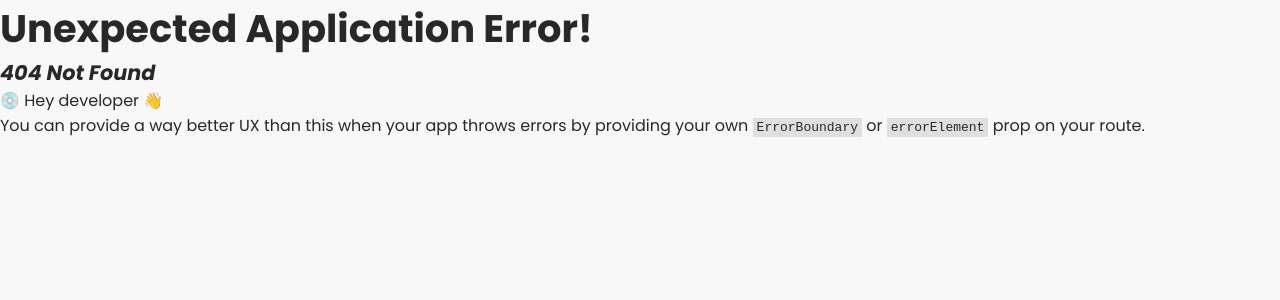
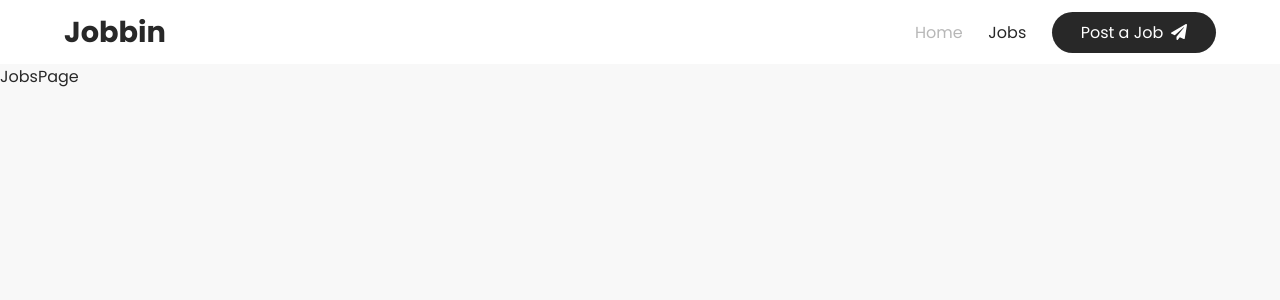
Before and after one commit to RiccardoImperiale/react-jobbin, a React (Vite) app: page /jobs in a window 1280 px wide. Before the commit this address had no page. Shown: the top 300 px of the page. Built offline with nearby package versions, Linux system fonts and the light colour scheme.

Commit message:
add active links

```diff
--- a/src/App.jsx
+++ b/src/App.jsx
@@ -1,11 +1,15 @@
 import { Route, createBrowserRouter, createRoutesFromElements, RouterProvider } from "react-router-dom"
 import HomePage from "./pages/HomePage"
 import MainLayout from "./layouts/MainLayout"
+import JobsPage from "./pages/JobsPage"
+import NotFound from "./pages/NotFound"
 
 const router = createBrowserRouter(
   createRoutesFromElements(
     <Route path="/" element={<MainLayout />}>
       <Route index element={<HomePage />} />
+      <Route path="/jobs" element={<JobsPage />} />
+      <Route path="*" element={<NotFound />} />
     </Route>
   )
 )
--- a/src/assets/css/header.css
+++ b/src/assets/css/header.css
@@ -80,6 +80,15 @@ header {
     background-color: rgba(0, 0, 0, 0.55);
 }
 
+.current_page {
+    color: var(--jo-dark);
+}
+
+.inactive {
+    color: var(--jo-secondary-dark);
+}
+
+
 @media screen and (max-width: 475px) {
     header .nav_links {
         display: none;
--- /dev/null
+++ b/src/assets/css/not_found.css
@@ -0,0 +1,17 @@
+.not_found {
+    padding-top: 5rem;
+    display: flex;
+    flex-direction: column;
+    gap: 2rem;
+    align-items: center;
+
+    .icon {
+        font-size: 3rem;
+        color: var(--jo-primary);
+    }
+
+    h3 {
+        color: var(--jo-secondary);
+        margin-bottom: 2rem;
+    }
+}
--- a/src/components/Header.jsx
+++ b/src/components/Header.jsx
@@ -1,4 +1,5 @@
 import '../assets/css/header.css';
+import { NavLink } from 'react-router-dom';
 import { FaPaperPlane } from "react-icons/fa";
 import { LiaGripLinesSolid } from "react-icons/lia";
 import { IoCloseOutline } from "react-icons/io5";
@@ -7,6 +8,8 @@ import { motion, AnimatePresence } from 'framer-motion';
 
 export default function Header() {
     const [isOpen, setIsOpen] = useState(false);
+
+    const linkClass = ({ isActive }) => isActive ? 'current_page' : 'inactive'
 
     const toggleMenu = () => {
         setIsOpen(!isOpen);
@@ -19,9 +22,9 @@ export default function Header() {
                     <div className="logo">Jobbin</div>
                     <div className="nav_links">
                         <ul>
-                            <li><a href="#">Home</a></li>
-                            <li><a href="#">Jobs</a></li>
-                            <li><a className='btn_dark' href="#">Post a Job <FaPaperPlane /></a></li>
+                            <li><NavLink to="/" className={linkClass}>Home</NavLink></li>
+                            <li><NavLink to="/jobs" className={linkClass}>Jobs</NavLink></li>
+                            <li><NavLink className='btn_dark' to="/post-job">Post a Job <FaPaperPlane /></NavLink></li>
                         </ul>
                     </div>
                     <div className="btn_dark mob_btn_pill" onClick={toggleMenu}>
@@ -36,9 +39,9 @@ export default function Header() {
                 transition={{ type: 'tween', duration: 0.25 }}
             >
                 <nav className="container">
-                    <a href="#">Home</a>
-                    <a href="#">Jobs</a>
-                    <a className='btn_dark' href="#">Post a Job <FaPaperPlane /></a>
+                    <NavLink to="/" className={linkClass}>Home</NavLink>
+                    <NavLink to="/jobs" className={linkClass}>Jobs</NavLink>
+                    <NavLink className='btn_dark' to="/post-job">Post a Job <FaPaperPlane /></NavLink>
                 </nav>
             </motion.div>
 
@@ -54,7 +57,6 @@ export default function Header() {
                     />
                 )}
             </AnimatePresence >
-
         </>
     );
 }
--- a/src/components/HomeCard.jsx
+++ b/src/components/HomeCard.jsx
@@ -1,6 +1,7 @@
 import '../assets/css/home_card.css'
+import { Link } from 'react-router-dom'
 
-export default function HomeCard({ title, subtitle, btnIcon, btnText, icon }) {
+export default function HomeCard({ title, subtitle, btnIcon, btnText, icon, linkTo }) {
     return (
         <div className="home_card">
             <div className="top">
@@ -9,7 +10,7 @@ export default function HomeCard({ title, subtitle, btnIcon, btnText, icon }) {
                 <div>{subtitle}</div>
             </div>
             <div className="bottom">
-                <a className='btn_dark' href="#">{btnText} {btnIcon}</a>
+                <Link className='btn_dark' to={linkTo}>{btnText} {btnIcon}</Link>
             </div>
         </div>
     )
--- a/src/components/HomeCards.jsx
+++ b/src/components/HomeCards.jsx
@@ -3,12 +3,11 @@ import HomeCard from './HomeCard';
 import { AiOutlineTeam, AiOutlineUser } from "react-icons/ai";
 import { FaPaperPlane, FaSearch } from "react-icons/fa";
 
-
 export default function HomeCards() {
     return (
         <section className='home_cards container'>
-            <HomeCard title="For Developers" subtitle="Browse our jobs and start your career today" btnText="Browse Jobs" btnIcon={<FaSearch />} icon={<AiOutlineUser className='icon' />} />
-            <HomeCard title="For Employers" subtitle="List your job to find the perfect developer for the role" btnText="Post Job" btnIcon={<FaPaperPlane />} icon={<AiOutlineTeam className='icon' />} />
+            <HomeCard title="For Developers" subtitle="Browse our jobs and start your career today" btnText="Browse Jobs" btnIcon={<FaSearch />} icon={<AiOutlineUser className='icon' />} linkTo='jobs' />
+            <HomeCard title="For Employers" subtitle="List your job to find the perfect developer for the role" btnText="Post Job" btnIcon={<FaPaperPlane />} icon={<AiOutlineTeam className='icon' />} linkTo='post-job' />
         </section>
     )
 }
--- a/src/components/JobCard.jsx
+++ b/src/components/JobCard.jsx
@@ -1,6 +1,7 @@
 import { FaLocationDot } from "react-icons/fa6";
 import '../assets/css/job_card.css'
 import { useState } from "react";
+import { Link } from "react-router-dom";
 
 export default function JobCard({ job }) {
     const [showMore, setShowMore] = useState(false)
@@ -23,12 +24,11 @@ export default function JobCard({ job }) {
 
             <div className="bottom_card">
                 <div className="salary">{job.salary} <span>/ Year</span></div>
-
                 <div className="wrapper">
                     <div className="location"><FaLocationDot className='icon' />
                         <span>{job.location}</span>
                     </div>
-                    <a className='btn_dark' href={`/job/${job.id}`}>Read More</a>
+                    <Link className='btn_dark' to={`/job/${job.id}`}>Read More</Link>
                 </div>
             </div>
         </div>
--- a/src/components/JobListings.jsx
+++ b/src/components/JobListings.jsx
@@ -2,6 +2,7 @@ import '../assets/css/job_listings.css'
 import JobCard from './JobCard';
 import jobs from '../jobs.json'
 import { MdFileDownload } from "react-icons/md";
+import { Link } from 'react-router-dom';
 
 export default function JobListings() {
     const recentJobs = jobs.slice(0, 3)
@@ -14,9 +15,9 @@ export default function JobListings() {
                 </div>
 
                 <div className="bottom">
-                    <a href="/jobs" className="btn_dark btn_all_jobs"><MdFileDownload className='icon' />
+                    <Link to="/jobs" className="btn_dark btn_all_jobs"><MdFileDownload className='icon' />
                         See All Job Positions <MdFileDownload className='icon' />
-                    </a>
+                    </Link>
                 </div>
 
             </div>
--- a/src/index.css
+++ b/src/index.css
@@ -6,6 +6,7 @@
   --jo-light: #F8F8F8;
   --jo-primary: #92E3A9;
   --jo-secondary: #d0d0d0;
+  --jo-secondary-dark: #b7b7b7;
 }
 
 * {
--- /dev/null
+++ b/src/pages/JobsPage.jsx
@@ -0,0 +1,5 @@
+export default function JobsPage() {
+    return (
+        <div>JobsPage</div>
+    )
+}
--- /dev/null
+++ b/src/pages/NotFound.jsx
@@ -0,0 +1,13 @@
+import { Link } from "react-router-dom";
+import { FiAlertCircle } from "react-icons/fi";
+
+import '../assets/css/not_found.css'
+export default function NotFound() {
+    return (
+        <div className="not_found container">
+            <FiAlertCircle className="icon" />
+            <h3>Sorry, page not found...</h3>
+            <Link to="/" className="btn_dark">Go Back Home</Link>
+        </div>
+    )
+}
```
